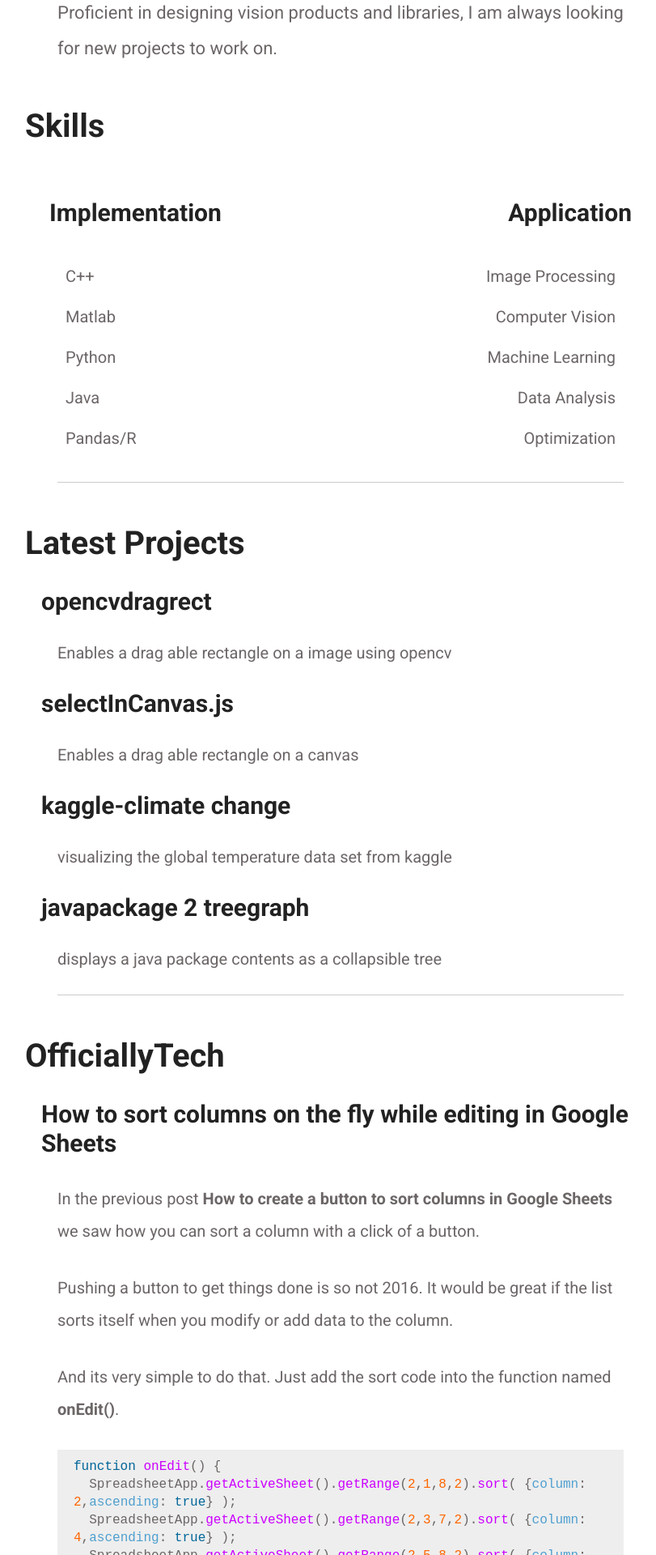
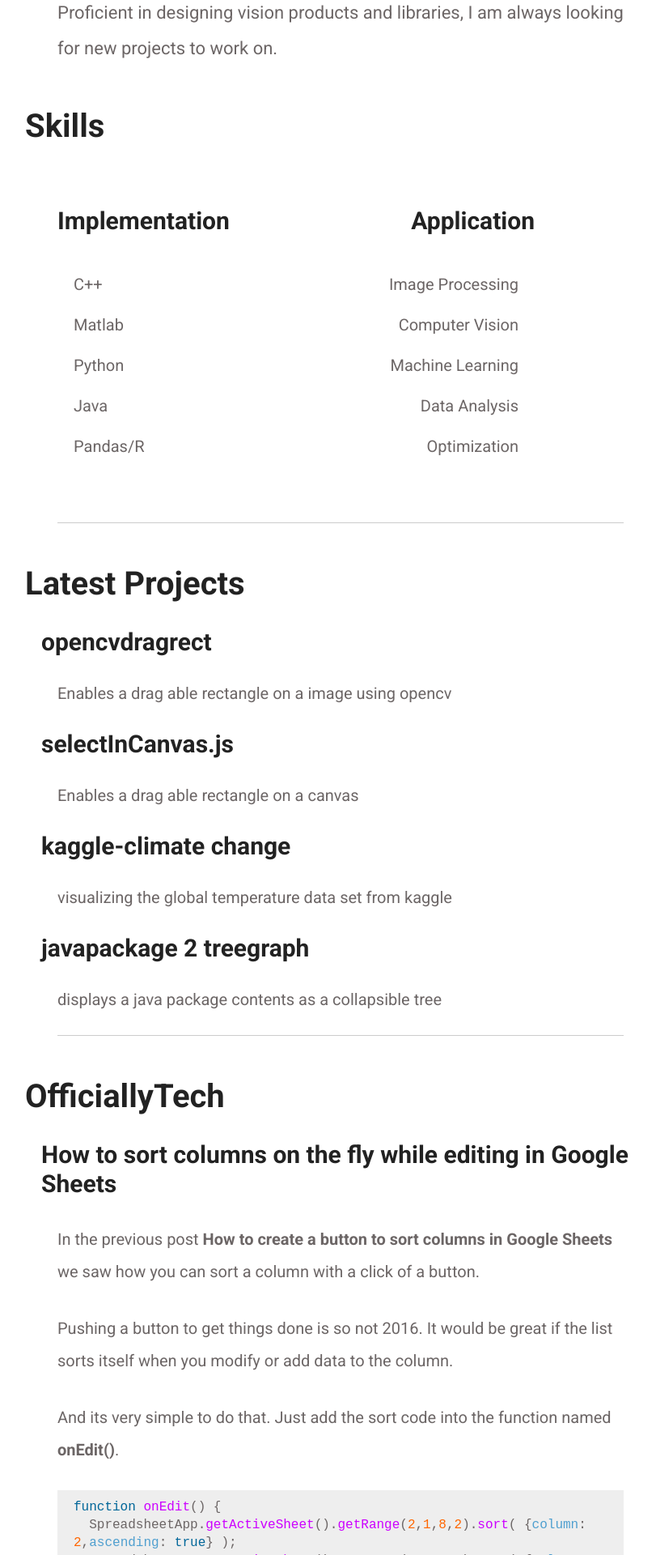
Before and after one commit to arccoder/arccoder.github.io, a Jekyll site: the page built from index.html, in a window 1280 px wide. Shown: the part 1230-3150 px from the top of the page at 81% size, without its empty margins (219-1030 px from the left). Built offline with Jekyll 4.4.1, drawn with Linux system fonts in a browser that asks for light colours; nearby versions of some CDN libraries.

Commit message:
skills table under responsive div

```diff
--- a/css/solo.css
+++ b/css/solo.css
@@ -276,6 +276,29 @@ pre > code {
 	width: 100%;
 }
 
+.skillswrapper {
+  overflow:hidden;
+}
+
+.skillswrapper div {
+   padding: 10px;
+}
+#skillsleft {
+  float:left;
+  width:275px; // width of both divs should be equal
+}
+#skillsright {
+  overflow:hidden;
+  width:275px; // width of both divs should be equal
+}
+
+@media screen and (max-width: 450px) {
+   #skillsleft {
+    float: none;
+    width:auto;
+  }
+}
+
 #skillstable {
     border-collapse: collapse;
 }
--- a/index.html
+++ b/index.html
@@ -22,6 +22,42 @@ title: Akshay Chavan
 </style>
 
 <h3>Skills</h3>
+<!-- http://jsfiddle.net/cUCvY/1/ -->
+<div class="skillswrapper">
+    <div id="skillsleft">
+        <table style="width:100%;">
+            <tbody>
+                <tr>
+                    <th style="text-align:left">
+                        <h4>{{ site.data.skills[0].type }}</h4>
+                    </th>
+                </tr>
+                {% for i in (0..4) %}
+                <tr>
+                    <td style="text-align:left">{{ site.data.skills[0].names[i] }}</td>
+                </tr>
+                {% endfor %}
+            </tbody>
+        </table>
+    </div>
+    <div id="skillsright">
+        <table style="width:100%;">
+            <tbody>
+                <tr>
+                    <th style="text-align:right">
+                        <h4>{{ site.data.skills[1].type }}</h4>
+                    </th>
+                </tr>
+                {% for i in (0..4) %}
+                <tr>
+                    <td style="text-align:right">{{ site.data.skills[1].names[i] }}</td>
+                </tr>
+                {% endfor %}
+            </tbody>
+        </table>
+    </div>
+</div>
+<!--
 <table style="width:100%;">
     <tbody>
         <tr>
@@ -37,7 +73,7 @@ title: Akshay Chavan
         </tr>
         {% endfor %}
     </tbody>
-</table>
+</table> -->
 
 <hr>
 <h3>Latest <a href='/projects'>Projects</a></h3>
```
